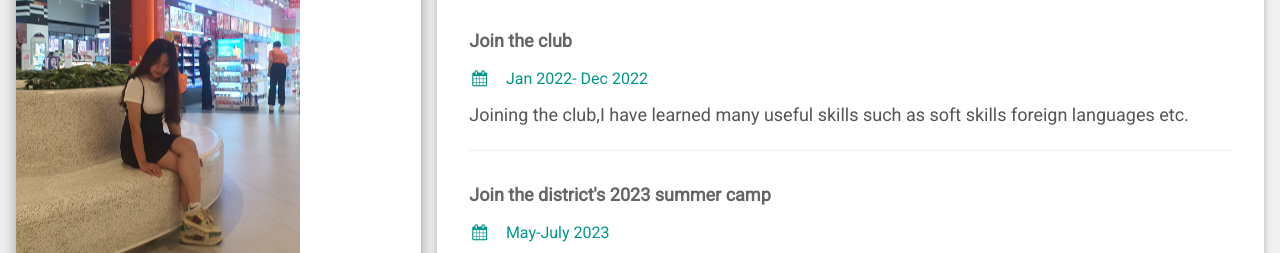
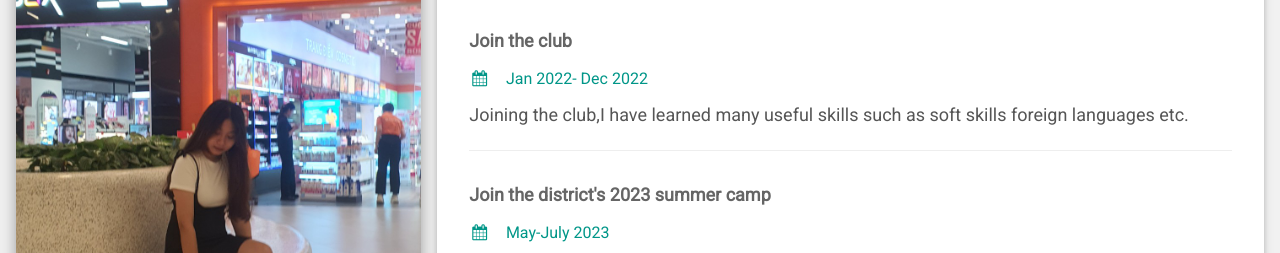
Before and after one commit to thuylinhhhhhhhh/cv, a plain HTML site: page index.html in a window 1280 px wide. Shown: the part 119-372 px from the top of the page. Drawn offline with nearby package versions, Linux system fonts and the light colour scheme.

Commit message:
chinh sửa

```diff
--- a/index.html
+++ b/index.html
@@ -26,7 +26,7 @@ html,body,h1,h2,h3,h4,h5,h6 {font-family: "Roboto", sans-serif}
 
       <div class="w3-white w3-text-grey w3-card-4">
         <div class="w3-display-container">
-          <img src="images/vuthithuylinh.jpg" style="width:70%" alt="Avatar">
+          <img src="images/vuthithuylinh.jpg" style="width:100%" alt="Avatar">
           <div>
             <h2>Vũ Thị Thùy Linh</h2>
           </div>
```
